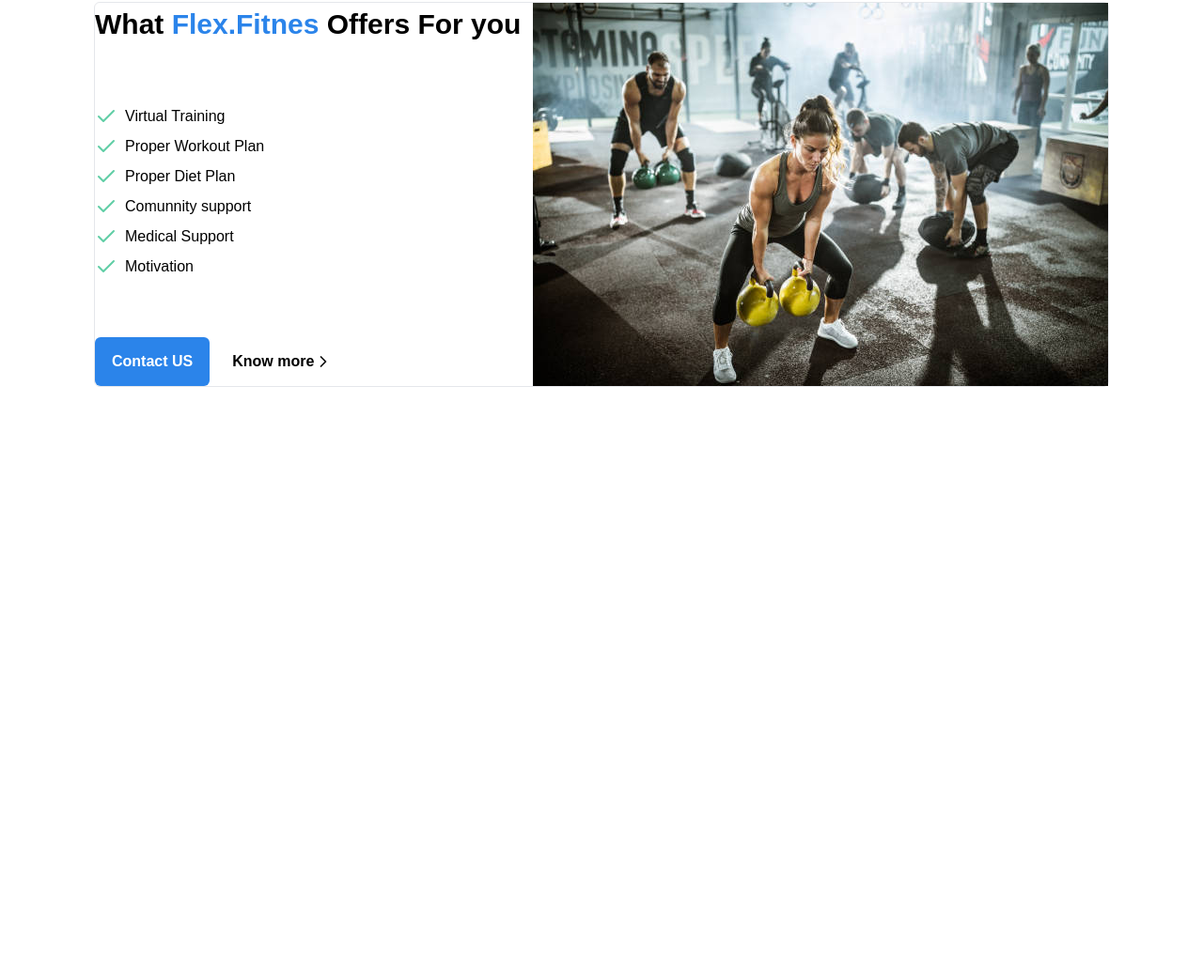
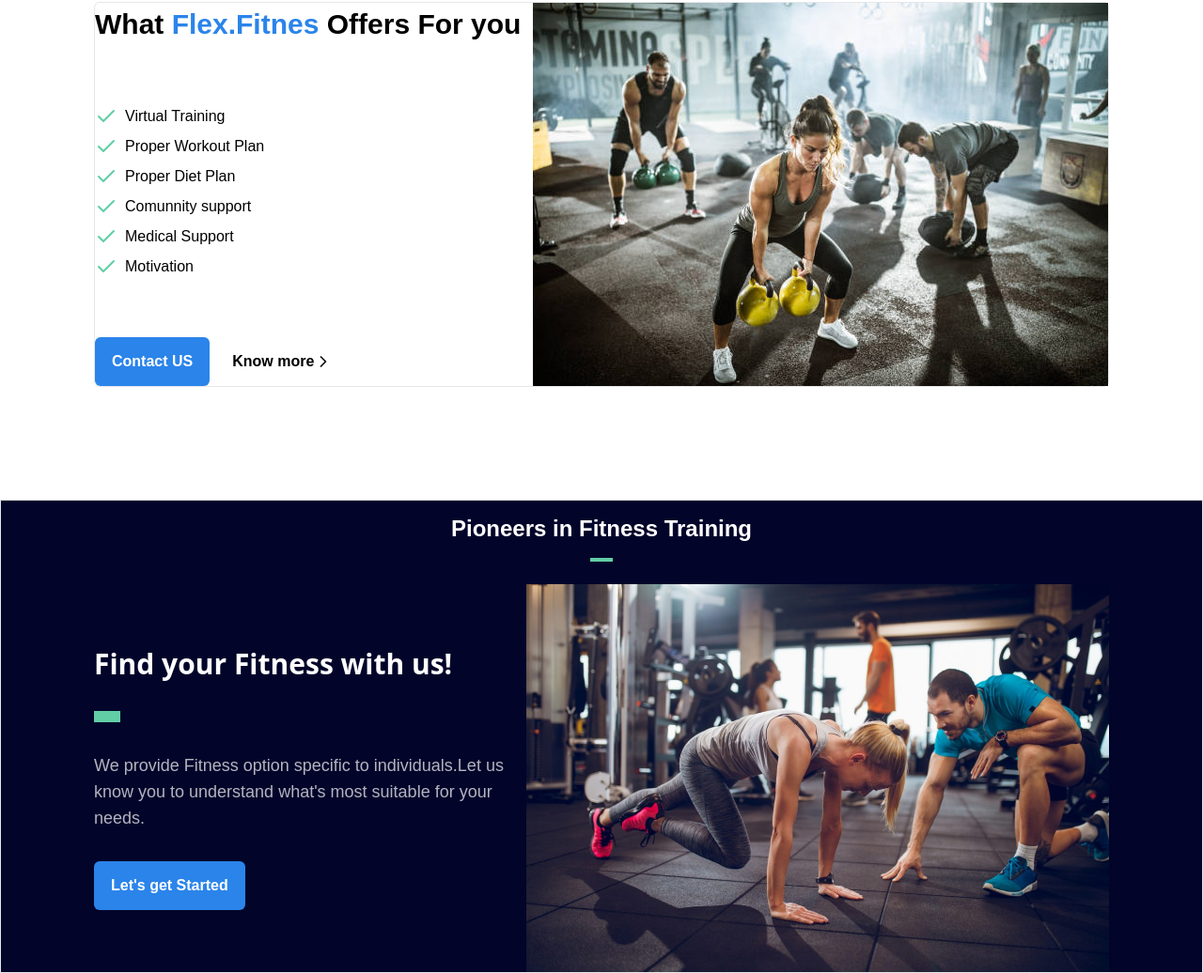
Before and after one commit to Varuntiwari04/GYM-trainer, a website built with Vite: page index.html in a window 1280 px wide. Shown: the part 851-1887 px from the top of the page at 94% size. Before the commit the page ends 1263 px from the top, so only its background shows below. Built offline with nearby package versions, Linux system fonts and the light colour scheme.

Commit message:
NEW CI=OMMIT

```diff
--- a/index.html
+++ b/index.html
@@ -168,8 +168,38 @@
             class="max-w-[300px] w-full relative right-0 bottom-0">
           </div>
           </div>
-       </section>
+        </section>
 
+
+        <!-- 3rd section -->
+
+        <section class="relative mt-[120px] overflow-hidden flex space-y-2 bg-deepBlue border">
+          <div class="relative w-12/12 max-w-[full] mx-auto pt-4">
+            <!-- heading -->
+            <h3 class=" font-mullish text-2xl leading-[1.2] font-extrabold text-center text-white">Pioneers in Fitness Training</h3>
+            <div class="w-6 h-1 bg-greenLight mx-auto mt-4 mb-6"></div>
+
+            <section class="relative bg-deepBlue">
+
+              <div class="w:11/12 max-w-[1080px] flex flex-row justify-between items-center mx-auto ">
+
+               <!-- left part -->
+               <div class="space-y-8 ">
+                 <h1 class=" font-semibold text-[30px] leading-[1.2] text-white">Find your Fitness with us!</h1>
+                 <div class="w-7 h-3 bg-greenLight"></div>
+                 <p class="font-mullish text-[18px] leading-7 text-white opacity-70">
+                  We provide Fitness option specific to individuals.Let us know you to understand what's most suitable for your needs.
+                 </p>
+                 <button class="bg-lightBlue text-white py-[14px] px-[18px] rounded-md font-mullish font-bold
+                 hover:bg-lightBlue500 transition-all duration-200 "> Let's get Started </button>
+               </div>
+
+               <!-- rightpart -->
+         <img src="./Images/personal tariner.jpg" alt=""
+         class="max-w-[620px]">
+     </div>
+    </div>
+        </section>
     <script>
       feather.replace()
     </script>
```
Also changed, not shown: Images/personal tariner.jpg (added).
